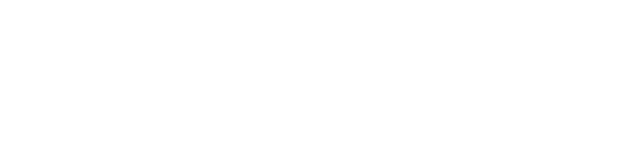
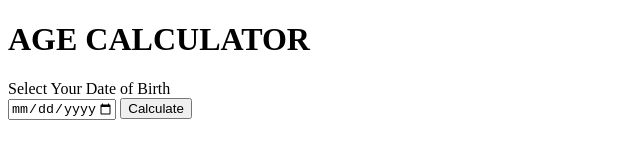
Before and after one commit to pranjalgogoi1209/codealpha_tasks, a plain HTML site: page task3_agecalculator/index.html in a window 1280 px wide. Shown: the whole page, without its empty margins (0-640 px from the left). Drawn offline with Linux system fonts and the light colour scheme.

Commit message:
added js file

```diff
--- a/task3_agecalculator/index.html
+++ b/task3_agecalculator/index.html
@@ -7,7 +7,13 @@
     <link rel="stylesheet" href="style.css">
 </head>
 <body>
-
+    <div>
+        <h1>AGE CALCULATOR</h1>
+        <label for="">Select Your Date of Birth</label>
+        <br>
+        <input type="date">
+        <button onclick="calculateAge()">Calculate</button>
+    </div>
 
 
     <script src="index.js"></script>
--- a/task3_agecalculator/index.js
+++ b/task3_agecalculator/index.js
@@ -0,0 +1,41 @@
+const uesrInput = document.querySelector('input')
+
+uesrInput.max = new Date().toISOString().split("T")[0]
+
+const getDaysOfMonth = (year, month) => {
+    return new Date(year, month, 0).getDate()
+}
+
+const calculateAge = () => {
+    const birthDate = new Date(uesrInput.value)
+
+    const d1 = birthDate.getDate()
+    const m1 = birthDate.getMonth() + 1
+    const y1 = birthDate.getFullYear()
+
+    const today = new Date()
+
+    let d2 = today.getDate()
+    let m2 = today.getMonth() + 1
+    let y2 = today.getFullYear()
+
+    let d3, m3, y3
+
+    if(d2>=d1){
+        d3 = d2 - d1
+    }else{
+        d3 = (d2 + getDaysOfMonth(y2, m2)) - d1
+        m2--
+    }
+
+    if(m2>=m1){
+        m3 = m2 - m1
+    }else{
+        m3 = (m2 + 12) - m1
+        y2--
+    }
+
+    y3 = y2 - y1
+
+    console.log(`${y3} years, ${m3} months, ${d3} days`);
+}
```
